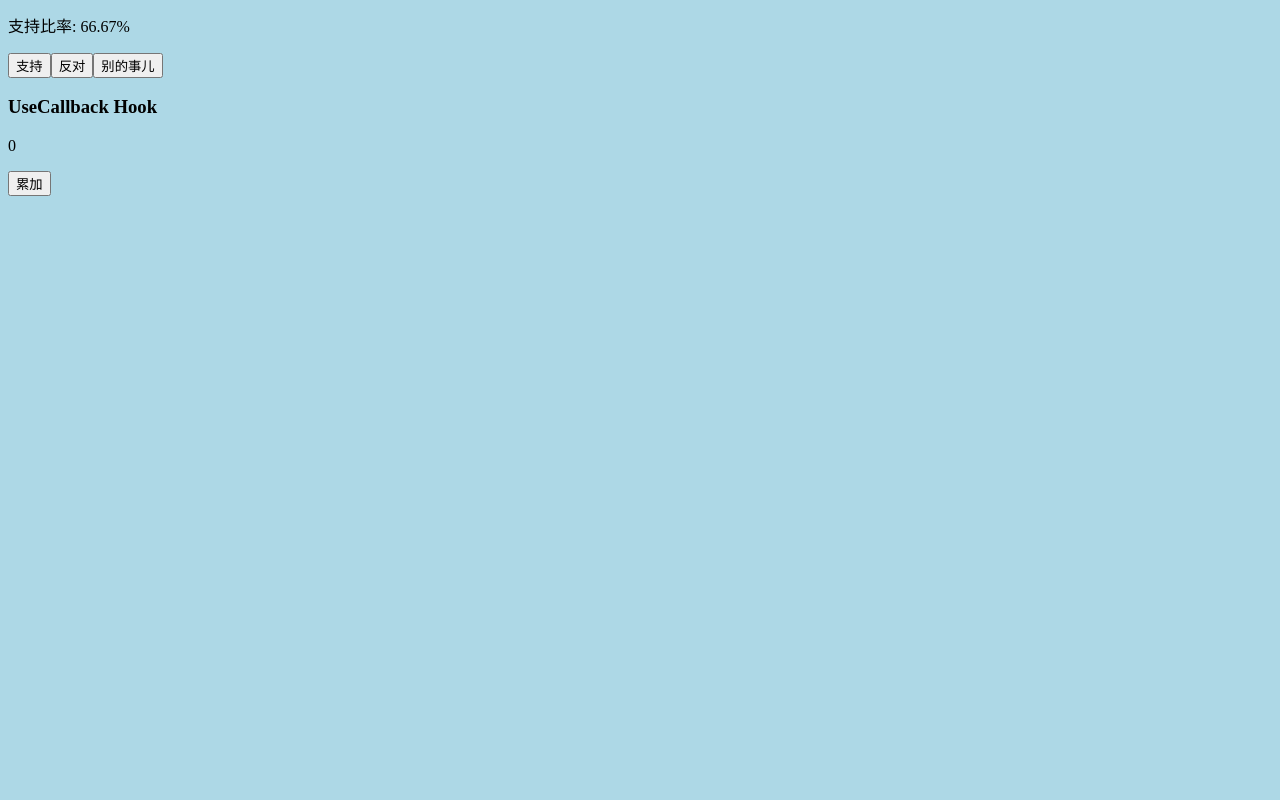
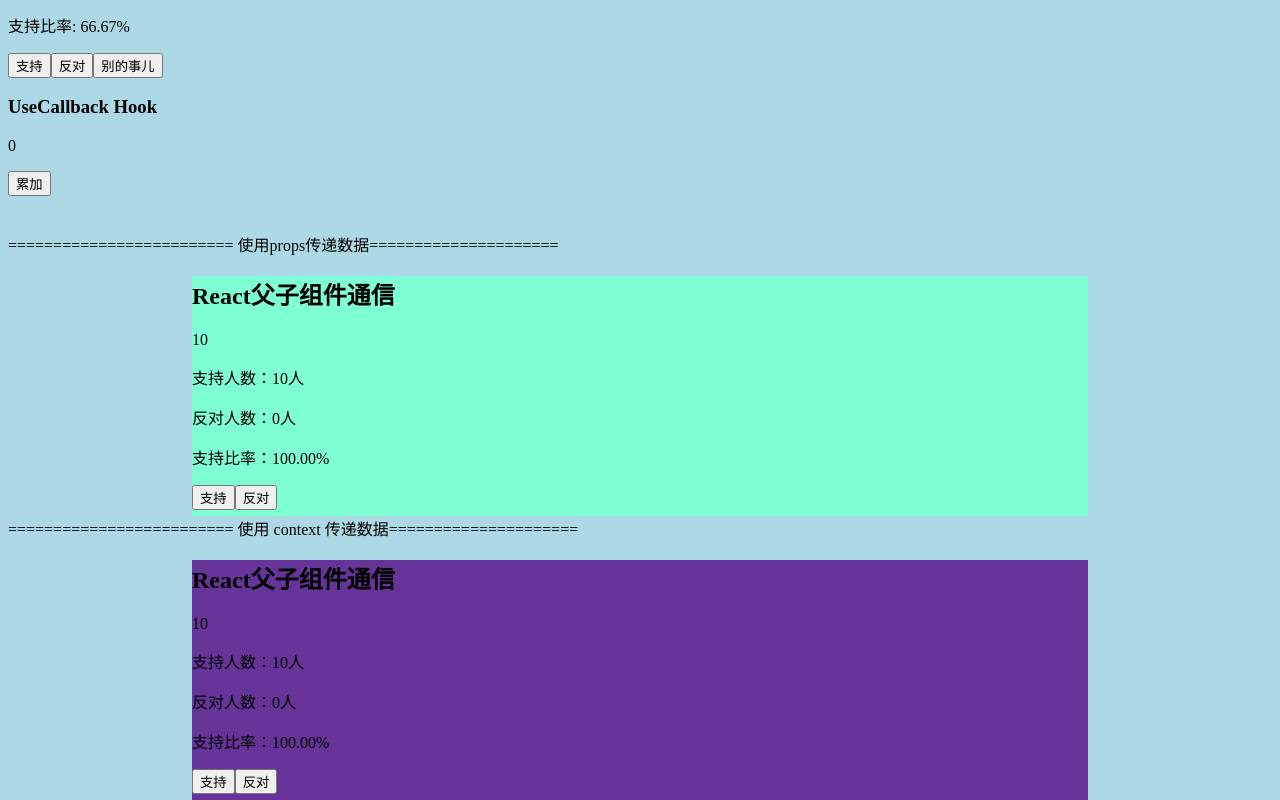
Before and after one commit to StevenYangSX/Zhufeng-React-Course-Demo1, a React app: page / in a window 1280 px wide. Shown: the part 2691-3491 px from the top of the page. Before the commit the page ends 2887 px from the top, so only its background shows below. Built offline with nearby package versions, Linux system fonts and the light colour scheme.

Commit message:
Finished props and context learning

```diff
--- /dev/null
+++ b/src/context/Context.js
@@ -0,0 +1,5 @@
+import React from 'react';
+
+// 创建 上下文 Context 对象！
+const Context = React.createContext();
+export default Context;
--- /dev/null
+++ b/src/demos/passingDataByContext/VoteContext.less
@@ -0,0 +1,6 @@
+.vote-context-main-container {
+    background-color:rebeccapurple;
+    height: 30vh;
+    width: 70vw;
+    margin:0 auto
+}
--- /dev/null
+++ b/src/demos/passingDataByContext/VoteContextButton.jsx
@@ -0,0 +1,26 @@
+import React, { memo, useContext } from "react";
+import Context from "../../context/Context";
+
+const VoteButton = () => {
+  let { change } = useContext(Context);
+  return (
+    <div>
+      <button
+        onClick={() => {
+          change("sup");
+        }}
+      >
+        支持
+      </button>
+      <button
+        onClick={() => {
+          change("opp");
+        }}
+      >
+        反对
+      </button>
+    </div>
+  );
+};
+
+export default memo(VoteButton);
--- /dev/null
+++ b/src/demos/passingDataByContext/VoteContextContainer.jsx
@@ -0,0 +1,44 @@
+import React, { useState } from "react";
+import "./VoteContext.less";
+import VoteContextInfo from "./VoteContextInfo";
+import VoteContextButton from "./VoteContextButton";
+import Context from "../../context/Context";
+
+const VoteContextContainer = () => {
+  let [supNum, setSupNum] = useState(10);
+  let [oppNum, setOppNum] = useState(0);
+
+  /**
+   * 根据不同操作 更新人数
+   * @param {string} type
+   * @returns
+   */
+  const change = (type) => {
+    if (type === "sup") {
+      setSupNum(supNum + 1);
+      return;
+    }
+    setOppNum(oppNum + 1);
+  };
+
+  return (
+    <Context.Provider
+      value={{
+        supNum,
+        oppNum,
+        change,
+      }}
+    >
+      <div className="vote-context-main-container">
+        <div>
+          <h2>React父子组件通信</h2>
+          <span>{supNum + oppNum}</span>
+        </div>
+        <VoteContextInfo />
+        <VoteContextButton />
+      </div>
+    </Context.Provider>
+  );
+};
+
+export default VoteContextContainer;
--- /dev/null
+++ b/src/demos/passingDataByContext/VoteContextInfo.jsx
@@ -0,0 +1,37 @@
+import React, { useContext } from "react";
+import PropTypes from "prop-types";
+import Context from "../../context/Context";
+const VoteInfo = () => {
+  let { supNum, oppNum } = useContext(Context);
+  // 使用  useMemo 如果还有其他属性传递过来 并不是 supNum oppNum
+  // 则无需进行计算   优化！
+
+  let ratio = "--";
+  let total = supNum + oppNum;
+  if (total > 0) {
+    ratio = ((supNum / total) * 100).toFixed(2) + "%";
+  }
+
+  return (
+    <div>
+      <p>支持人数：{supNum}人</p>
+      <p>反对人数：{oppNum}人</p>
+      <p>支持比率：{ratio}</p>
+    </div>
+  );
+};
+
+/**
+ * 属性规则校验
+ */
+VoteInfo.defaultProps = {
+  supNum: 0,
+  oppNum: 0,
+};
+
+VoteInfo.propTypes = {
+  supNum: PropTypes.number,
+  oppNum: PropTypes.number,
+};
+
+export default VoteInfo;
--- /dev/null
+++ b/src/demos/passingDataByProps/Vote.less
@@ -0,0 +1,6 @@
+.vote-main-container {
+    background-color: aquamarine;
+    height: 30vh;
+    width: 70vw;
+    margin:0 auto
+}
--- /dev/null
+++ b/src/demos/passingDataByProps/VoteButton.jsx
@@ -0,0 +1,20 @@
+import React, { memo } from "react";
+
+const VoteButton = (props) => {
+  console.log("按钮组件更新....");
+  let { change } = props;
+  return (
+    <div>
+      <button onClick={change.bind(null, "sup")}>支持</button>
+      <button
+        onClick={() => {
+          change("opp");
+        }}
+      >
+        反对
+      </button>
+    </div>
+  );
+};
+
+export default memo(VoteButton);
--- /dev/null
+++ b/src/demos/passingDataByProps/VoteContainer.jsx
@@ -0,0 +1,35 @@
+import React, { useCallback, useState } from "react";
+import "./Vote.less";
+import VoteInfo from "./VoteInfo";
+import VoteButton from "./VoteButton";
+const VoteContainer = () => {
+  let [supNum, setSupNum] = useState(10);
+  let [oppNum, setOppNum] = useState(0);
+
+  // 使用 useCallback(()=>{},[]) 传递方法
+  // 每次视图更新 不会再重新在内存中 创建一个同样的方法
+  // 通常用于 使用 props 传递一个通用的方法
+  const change = useCallback(
+    (type) => {
+      if (type === "sup") {
+        setSupNum(supNum + 1);
+        return;
+      }
+      setOppNum(oppNum + 1);
+    },
+    [supNum, oppNum]
+  );
+
+  return (
+    <div className="vote-main-container">
+      <div>
+        <h2>React父子组件通信</h2>
+        <span>{supNum + oppNum}</span>
+      </div>
+      <VoteInfo supNum={supNum} oppNum={oppNum} />
+      <VoteButton change={change} />
+    </div>
+  );
+};
+
+export default VoteContainer;
--- /dev/null
+++ b/src/demos/passingDataByProps/VoteInfo.jsx
@@ -0,0 +1,39 @@
+import React, { useMemo } from "react";
+import PropTypes from "prop-types";
+const VoteInfo = (props) => {
+  let { supNum, oppNum } = props;
+
+  // 使用  useMemo 如果还有其他属性传递过来 并不是 supNum oppNum
+  // 则无需进行计算   优化！
+  let ratio = useMemo(() => {
+    let ratio = "--";
+    let total = supNum + oppNum;
+    if (total > 0) {
+      ratio = ((supNum / total) * 100).toFixed(2) + "%";
+    }
+    return ratio;
+  }, [supNum, oppNum]);
+
+  return (
+    <div>
+      <p>支持人数：{supNum}人</p>
+      <p>反对人数：{oppNum}人</p>
+      <p>支持比率：{ratio}</p>
+    </div>
+  );
+};
+
+/**
+ * 属性规则校验
+ */
+VoteInfo.defaultProps = {
+  supNum: 0,
+  oppNum: 0,
+};
+
+VoteInfo.propTypes = {
+  supNum: PropTypes.number,
+  oppNum: PropTypes.number,
+};
+
+export default VoteInfo;
--- a/src/index.jsx
+++ b/src/index.jsx
@@ -12,6 +12,8 @@ import UseEffectComponent from "./views/ReactHooks/UseEffectComponent";
 import UseRefComponent from "./views/ReactHooks/UseRefComponent";
 import UseMemoComponent from "./views/ReactHooks/UseMemoComponent";
 import UseCallbackComponent from "./views/ReactHooks/UseCallbackComponent";
+import VoteContainer from "./demos/passingDataByProps/VoteContainer";
+import VoteContextContainer from "./demos/passingDataByContext/VoteContextContainer";
 
 const root = ReactDOM.createRoot(document.getElementById("root"));
 
@@ -81,6 +83,12 @@ root.render(
     <UseMemoComponent />
     <h3>UseCallback Hook</h3>
     <UseCallbackComponent />
+    <br />
+    <br />
+    <div>========================= 使用props传递数据=====================</div>
+    <VoteContainer />
+    <div>========================= 使用 context 传递数据=====================</div>
+    <VoteContextContainer />
   </Fragment>
 );
 
```
Also changed, not shown: 1 other file (tests, documents, lock files or other folders).
